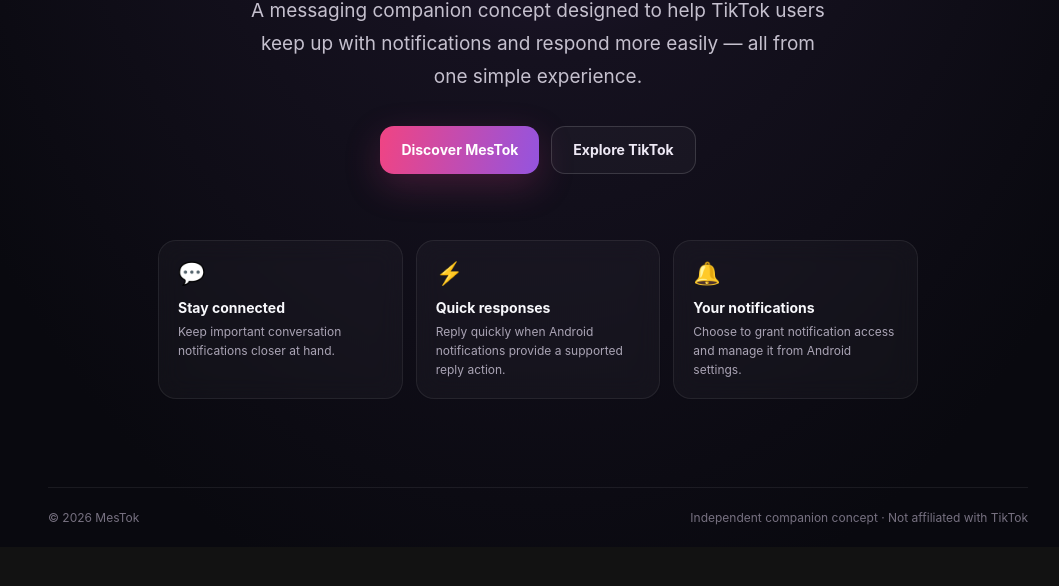
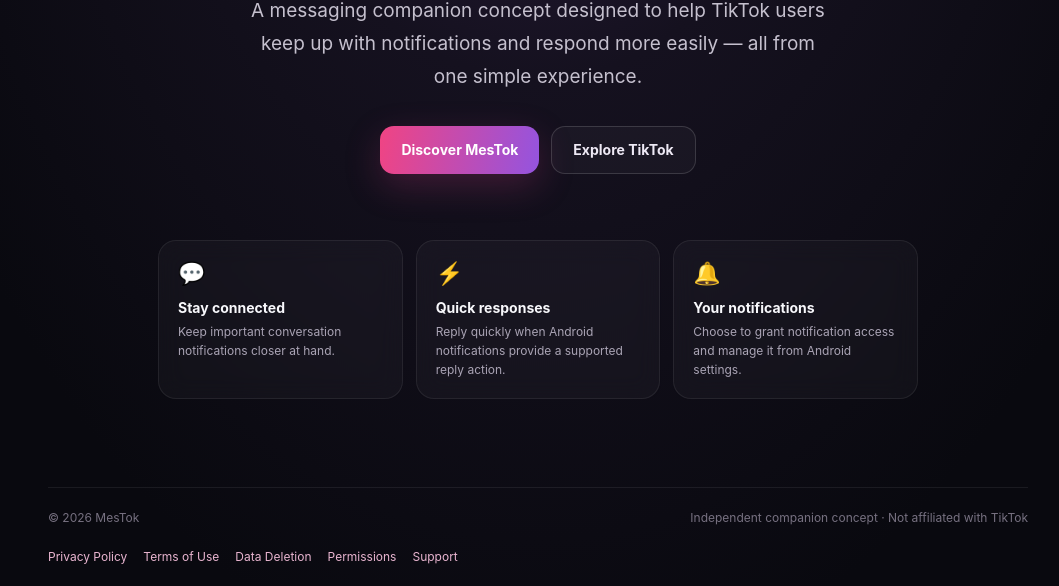
Before and after one commit to Houssem028/Houssem028.github.io, a plain HTML site: page index.html in a window 1280 px wide. Shown: the part 446-1032 px from the top of the page, without its empty margins (102-1161 px from the left). Before the commit the page ends 993 px from the top, so only its background shows below. Drawn offline with Linux system fonts and the light colour scheme.

Commit message:
docs: link legal and support pages from MesTok homepage

```diff
--- a/index.html
+++ b/index.html
@@ -57,7 +57,7 @@
         </div>
       </section>
     </main>
-    <footer><span>© 2026 MesTok</span><span>Independent companion concept · Not affiliated with TikTok</span></footer>
+    <footer><span>© 2026 MesTok</span><span>Independent companion concept · Not affiliated with TikTok</span><div style="width:100%;display:flex;flex-wrap:wrap;gap:16px;margin-top:12px"><a href="/privacy.html" style="color:#e9b5d0;text-decoration:none">Privacy Policy</a><a href="/terms.html" style="color:#e9b5d0;text-decoration:none">Terms of Use</a><a href="/data-deletion.html" style="color:#e9b5d0;text-decoration:none">Data Deletion</a><a href="/permissions.html" style="color:#e9b5d0;text-decoration:none">Permissions</a><a href="/support.html" style="color:#e9b5d0;text-decoration:none">Support</a></div></footer>
   </div>
 </body>
 </html>
```
